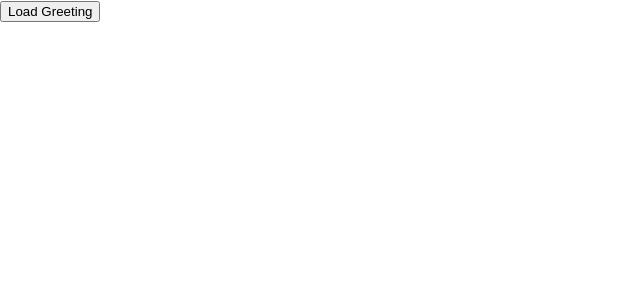
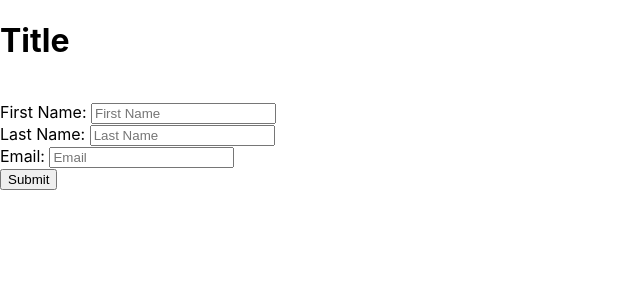
Before and after one commit to eugenehan94/React-PracticeAndTest-File, a React (Create React App) app: page / in a window 1280 px wide. Shown: the top 300 px of the page, without its empty margins (0-640 px from the left). Built offline with nearby package versions, Linux system fonts and the light colour scheme; the HTML template or start-up script is replaced by a standard one.

Commit message:
React formik practice

```diff
--- a/package.json
+++ b/package.json
@@ -14,6 +14,7 @@
     "@testing-library/react": "^11.2.7",
     "@testing-library/user-event": "^12.8.3",
     "axios": "^0.23.0",
+    "formik": "^2.2.9",
     "react": "^17.0.2",
     "react-dom": "^17.0.2",
     "react-icons": "^4.3.1",
@@ -23,7 +24,8 @@
     "redux": "^4.1.1",
     "redux-logger": "^3.0.6",
     "redux-thunk": "^2.3.0",
-    "web-vitals": "^1.1.2"
+    "web-vitals": "^1.1.2",
+    "yup": "^0.32.11"
   },
   "scripts": {
     "start": "react-scripts start",
--- a/src/App.js
+++ b/src/App.js
@@ -1,9 +1,11 @@
-import Fetch from "./fetch";
+import Signup from "./Signup";
 
 const App = () => {
   return (
     <div>
-      <Fetch />
+      <h1>Title</h1>
+      <br />
+      <Signup />
     </div>
   );
 };
--- /dev/null
+++ b/src/Signup.js
@@ -0,0 +1,67 @@
+import React from "react";
+import { useFormik } from "formik";
+import * as Yup from "yup";
+export default function Signup() {
+  const formik = useFormik({
+    initialValues: {
+      firstName: "",
+      lastName: "",
+      email: "",
+    },
+    validationSchema: Yup.object({
+      firstName: Yup.string()
+        .max(15, "Must be 15 characters or less")
+        .required("Required"),
+      lastName: Yup.string()
+        .max(20, "Must be 20 characters or less")
+        .required("Required"),
+    }),
+    onSubmit: (values) => {
+      console.log(values);
+    },
+  });
+
+  console.log(formik.touched);
+  return (
+    <form onSubmit={formik.handleSubmit}>
+      <div>
+        <label for="firstName">First Name: </label>
+        <input
+          id="firstName"
+          name="firstName"
+          type="text"
+          placeholder="First Name"
+          onChange={formik.handleChange}
+          onBlur={formik.handleBlur}
+          value={formik.values.firstName}
+        />
+        {formik.errors.firstName ? <p>{formik.errors.firstName}</p> : null}
+        <br />
+
+        <label for="lastName">Last Name: </label>
+        <input
+          id="lastName"
+          name="lastName"
+          type="text"
+          placeholder="Last Name"
+          onChange={formik.handleChange}
+          value={formik.values.lastName}
+        />
+        {formik.errors.lastName ? <p>{formik.errors.lastName}</p> : null}
+        <br />
+
+        <label for="email">Email: </label>
+        <input
+          id="emailName"
+          name="email"
+          type="text"
+          placeholder="Email"
+          onChange={formik.handleChange}
+          value={formik.values.email}
+        />
+        {formik.errors.email ? <p>{formik.errors.email}</p> : null}
+      </div>
+      <button type="submit">Submit</button>
+    </form>
+  );
+}
--- a/src/fetch.js
+++ /dev/null
@@ -1,60 +0,0 @@
-import React, { useState, useReducer } from "react";
-import axios from "axios";
-
-const initialState = {
-  error: null,
-  greeting: null,
-};
-
-function greetingReducer(state, action) {
-  switch (action.type) {
-    case "SUCCESS": {
-      return {
-        error: null,
-        greeting: action.greeting,
-      };
-    }
-    case "ERROR": {
-      return {
-        error: action.error,
-        greeting: null,
-      };
-    }
-    default: {
-      return state;
-    }
-  }
-}
-
-export default function Fetch({ url }) {
-  const [{ error, greeting }, dispatch] = useReducer(
-    greetingReducer,
-    initialState
-  );
-  const [buttonClicked, setButtonClicked] = useState(false);
-
-  const fetchGreeting = async (url) =>
-    axios
-      .get(url)
-      .then((response) => {
-        const { data } = response;
-        const { greeting } = data;
-        dispatch({ type: "SUCCESS", greeting });
-        setButtonClicked(true);
-      })
-      .catch((error) => {
-        dispatch({ type: "ERROR", error });
-      });
-
-  const buttonText = buttonClicked ? "Ok" : "Load Greeting";
-
-  return (
-    <div>
-      <button onClick={() => fetchGreeting(url)} disabled={buttonClicked}>
-        {buttonText}
-      </button>
-      {greeting && <h1>{greeting}</h1>}
-      {error && <p role="alert">Oops, failed to fetch!</p>}
-    </div>
-  );
-}
```
Also changed, not shown: 2 other files (tests, documents, lock files or other folders).
